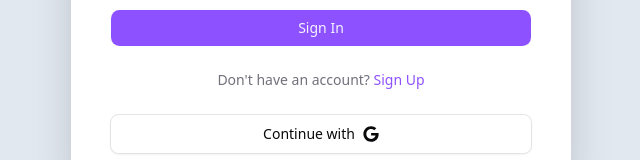
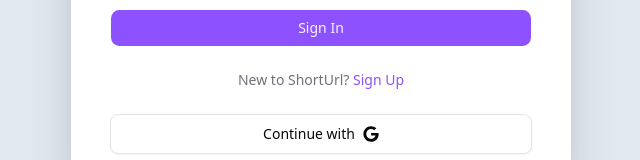
Before and after one commit to awesome-pro/url-shortener-frontend, a Next.js app: page /auth/sign-in in a window 1280 px wide. Shown: the part 422-582 px from the top of the page, without its empty margins (319-959 px from the left). Built offline with nearby package versions, Linux system fonts and the light colour scheme; no server answers.

Commit message:
UI fixed

```diff
--- a/app/(protected)/auth/sign-in/page.tsx
+++ b/app/(protected)/auth/sign-in/page.tsx
@@ -121,7 +121,7 @@
         </Form>
         </CardContent>
         <CardFooter className="flex justify-center">
-          <p className='text-center text-sm text-muted-foreground'> Don't have an account? <Link href="/auth/sign-up" className="text-primary">Sign Up</Link></p>
+          <p className='text-center text-sm text-muted-foreground'> New to ShortUrl? <Link href="/auth/sign-up" className="text-primary">Sign Up</Link></p>
         </CardFooter>
 
         <Button variant='outline' size='lg' className=' w-[90%] mx-auto'>
```
